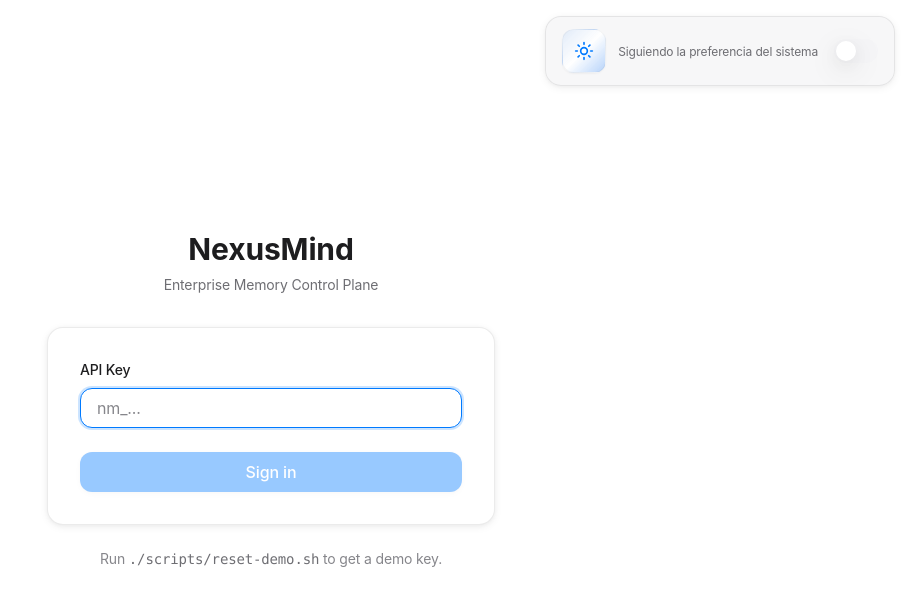
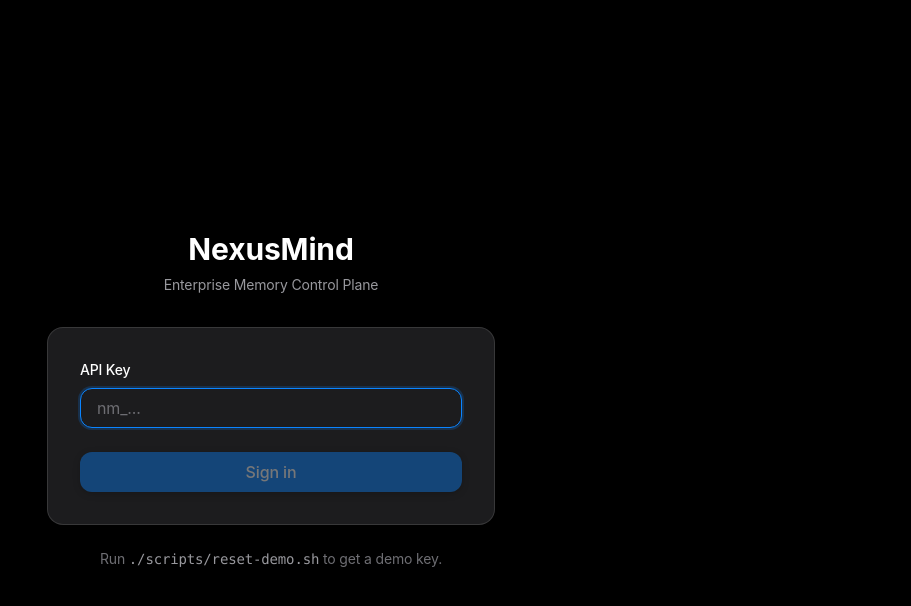
Before and after one commit to smart-coder-labs/nexus-mind, a React (Vite) app in the folder apps/admin/: page /login in a window 1280 px wide. Shown: the top 606 px of the page, without its empty margins (369-1280 px from the left). Built offline with nearby package versions, Linux system fonts and the light colour scheme.

Commit message:
feat(admin): force dark mode, remove theme toggle

```diff
--- a/apps/admin/index.html
+++ b/apps/admin/index.html
@@ -1,5 +1,5 @@
 <!doctype html>
-<html lang="en">
+<html lang="en" class="dark">
   <head>
     <meta charset="UTF-8" />
     <meta name="viewport" content="width=device-width, initial-scale=1.0" />
--- a/apps/admin/src/components/Layout.tsx
+++ b/apps/admin/src/components/Layout.tsx
@@ -11,7 +11,6 @@ import {
   X,
 } from 'lucide-react'
 import { useAuth } from '../auth/AuthContext'
-import { ThemeToggle } from '@/components/ui/ThemeToggle'
 import { cn } from '@/lib/utils'
 
 interface NavItem {
@@ -88,11 +87,8 @@ function SidebarContent({ onNavigate }: { onNavigate?: () => void }) {
         <NavLinks onNavigate={onNavigate} />
       </div>
 
-      {/* Bottom: theme toggle + sign out */}
-      <div className="px-2 pb-3 space-y-1">
-        <div className="px-3 py-1">
-          <ThemeToggle label="" allowSystem={false} />
-        </div>
+      {/* Bottom: sign out */}
+      <div className="px-2 pb-3">
         <button
           onClick={handleLogout}
           className="flex w-full items-center gap-3 px-3 py-2 rounded-lg text-sm text-text-secondary hover:text-text-primary hover:bg-surface-secondary/60 transition-colors duration-150 focus-visible:outline-none focus-visible:ring-2 focus-visible:ring-accent-blue/40"
--- a/apps/admin/src/pages/Login.tsx
+++ b/apps/admin/src/pages/Login.tsx
@@ -5,7 +5,6 @@ import { createClient } from '../api/client'
 import { saveSession } from '../auth/session'
 import { Button } from '@/components/ui/Button'
 import { Input } from '@/components/ui/Input'
-import { ThemeToggle } from '@/components/ui/ThemeToggle'
 
 export default function Login() {
   const [apiKey, setApiKey] = useState('')
@@ -35,11 +34,6 @@ export default function Login() {
 
   return (
     <div className="min-h-screen bg-bg-primary flex items-center justify-center p-4">
-      {/* Theme toggle top-right */}
-      <div className="fixed top-4 right-4">
-        <ThemeToggle label="" allowSystem={false} />
-      </div>
-
       <div className="w-full max-w-md">
         <div className="text-center mb-8">
           <h1 className="text-3xl font-bold text-text-primary">NexusMind</h1>
```
